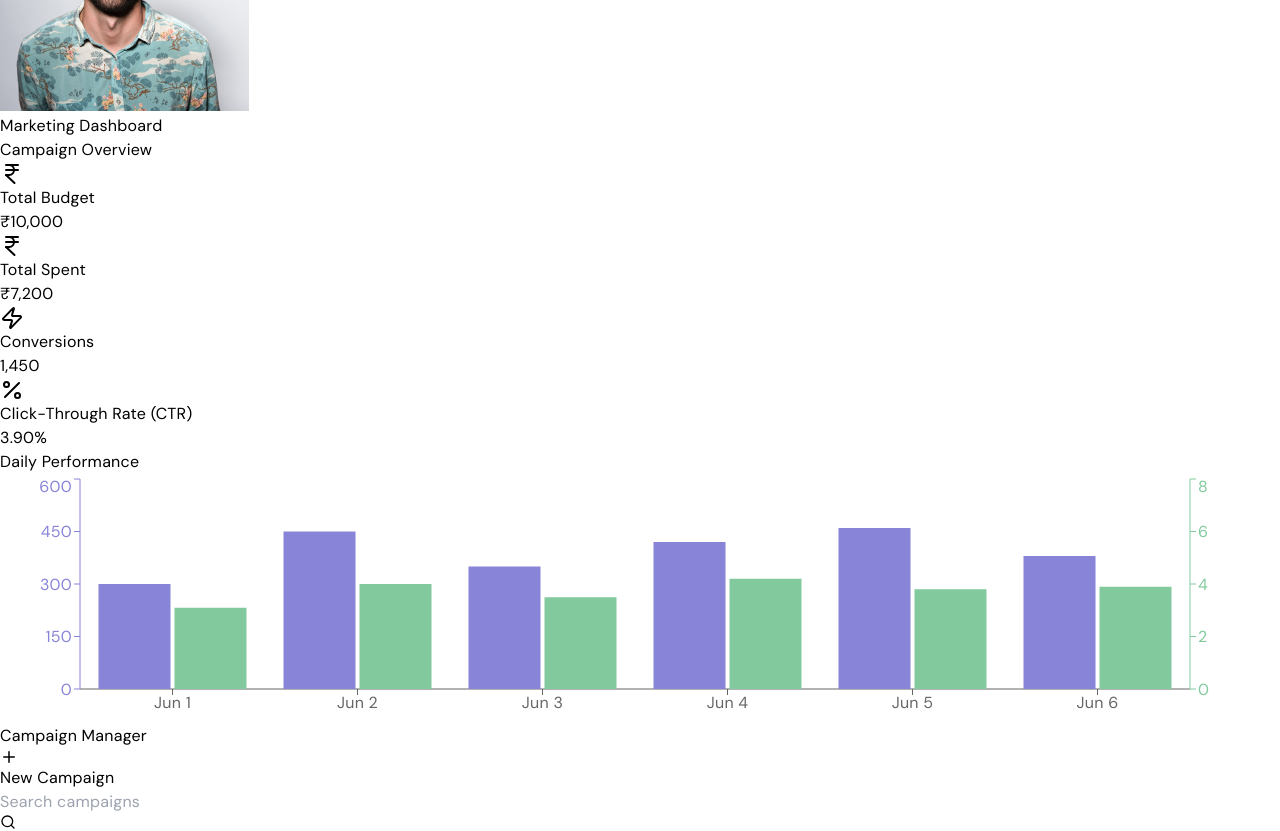
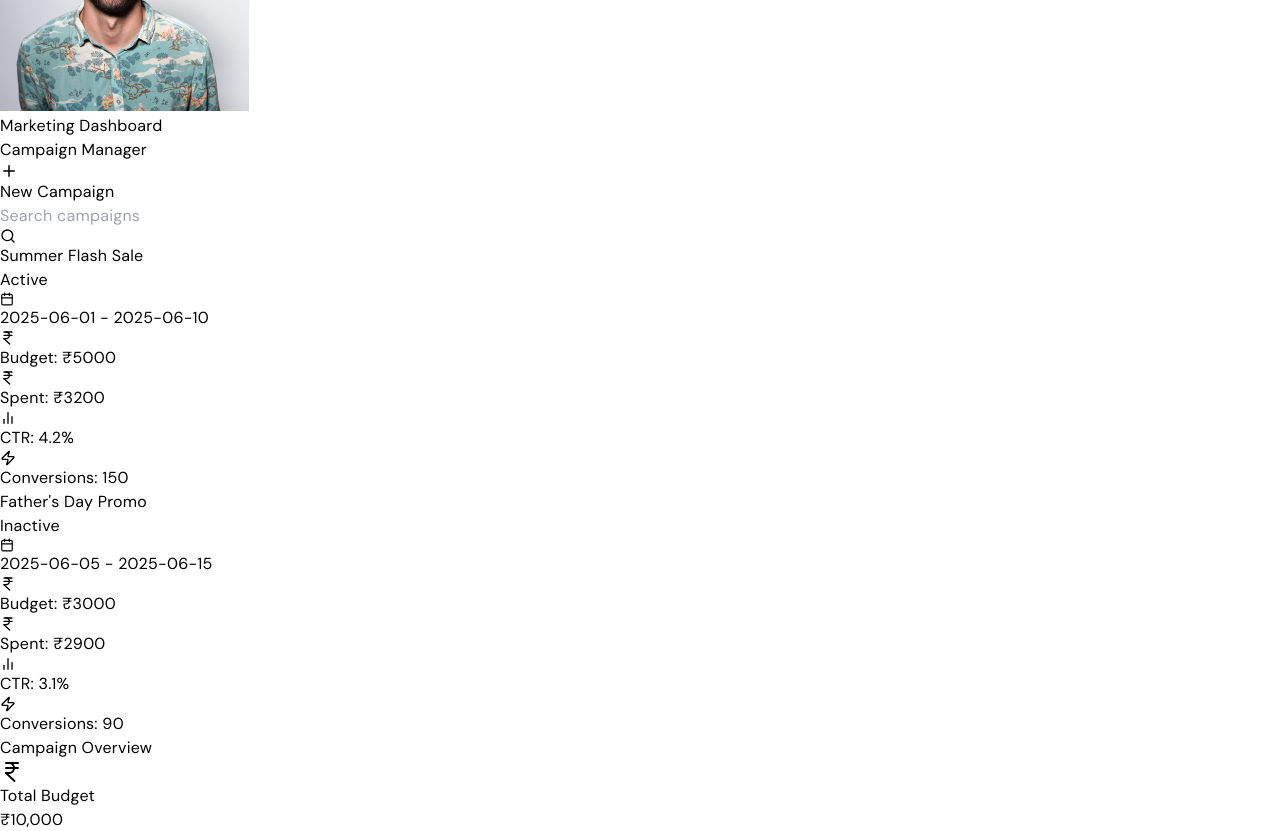
Before and after one commit to prasanthoyasco/ecom-Dashboard, a React (Vite) app: page /marketing in a window 1280 px wide. Shown: the part 1800-2631 px from the top of the page. Built offline with nearby package versions, Linux system fonts and the light colour scheme.

Commit message:
deploy error resolve

```diff
--- a/src/components/AddProducts/ProductFormModal.jsx
+++ b/src/components/AddProducts/ProductFormModal.jsx
@@ -6,7 +6,7 @@ import ProductInfoStep from "./ProductInfoStep";
 import ProductDetailStep from "./ProductDetailStep";
 import ProductVariantStep from "./ProductVariantStep";
 import ProductVariantDetails from "./ProductVariantDetails";
-import WeightShipping from "./WeightShipping";
+import WeightShipping from "./WeightShipping.jsx";
 
 const steps = [
   "Product Photo",
--- a/src/pages/MarketingPage.jsx
+++ b/src/pages/MarketingPage.jsx
@@ -22,14 +22,15 @@ export default function MarketingPage() {
     <div className="p-6 space-y-8 max-w-7xl mx-auto">
       <h1 className="text-3xl font-bold mb-4">Marketing Dashboard</h1>
 
-      {/* Stats summary at the top */}
-      <CampaignStats stats={sampleStats} />
+
 
       {/* Filter bar for campaigns
       <CampaignFilterBar /> */}
 
       {/* Main campaign management panel */}
       <CampaignManager />
+            {/* Stats summary at the top */}
+      <CampaignStats stats={sampleStats} />
     </div>
   );
 }
```
